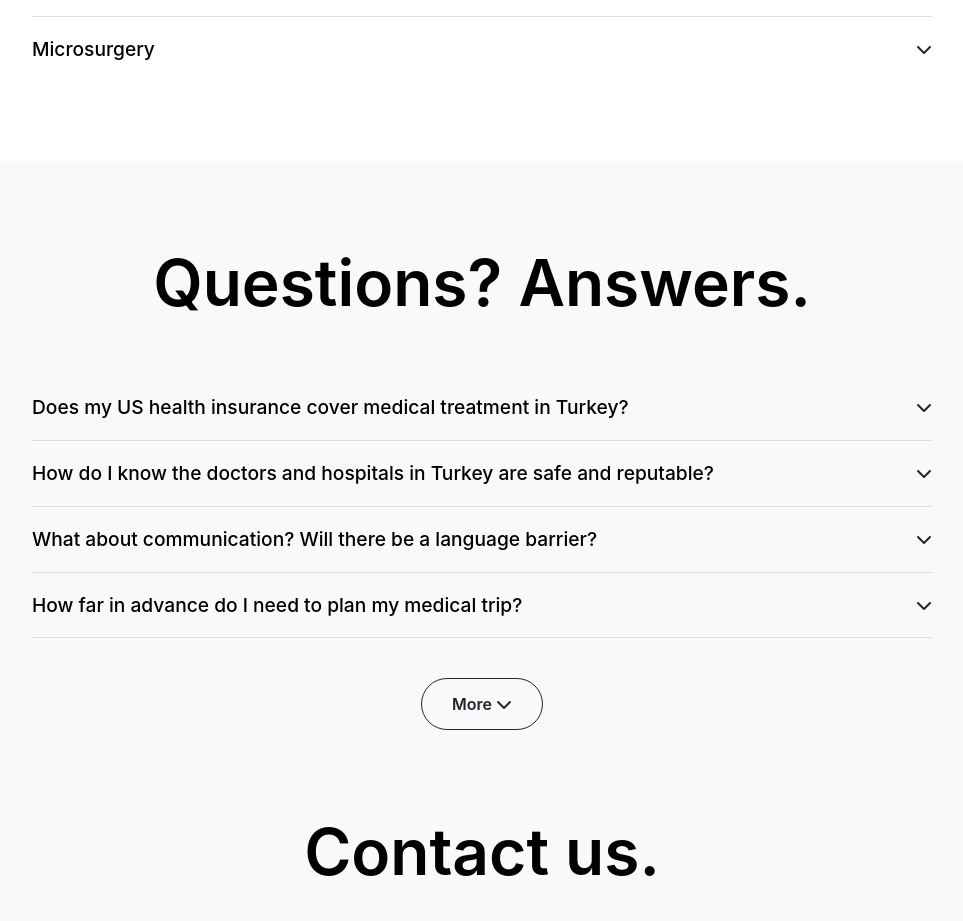
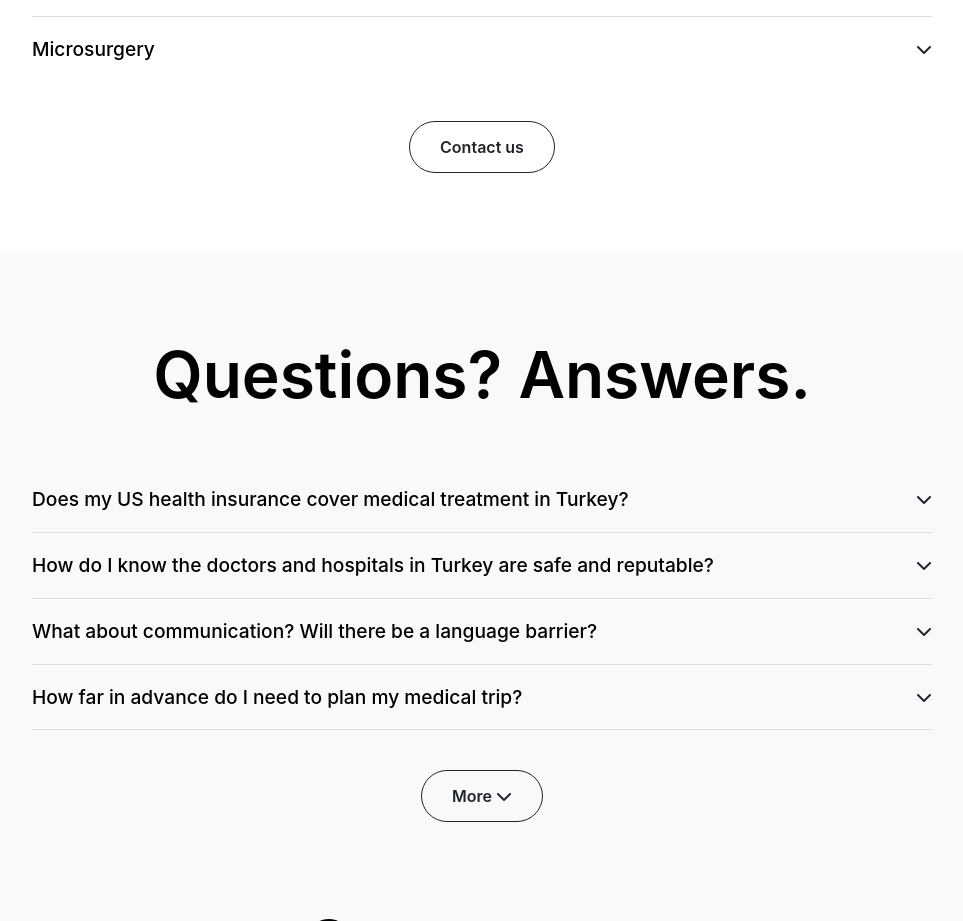
Before and after one commit to andreacarpini/medstar_consulting, a plain HTML site: page index.html in a window 1280 px wide. Shown: the part 3840-4761 px from the top of the page, without its empty margins (158-1121 px from the left). Drawn offline with Linux system fonts and the light colour scheme.

Commit message:
contact us for treatments

```diff
--- a/index.html
+++ b/index.html
@@ -2587,6 +2587,10 @@ max-width:950px;margin:0 auto;padding: 0;
     </div>
 </div>
         </div>
+                                        <div style="text-align: center; margin-top: 40px;">
+                                    <a href="#contact"><button class="btn">Contact us</button></a>
+            </div>
+
     </section>
 
     <!-- =====  FAQ  ===== -->
```
